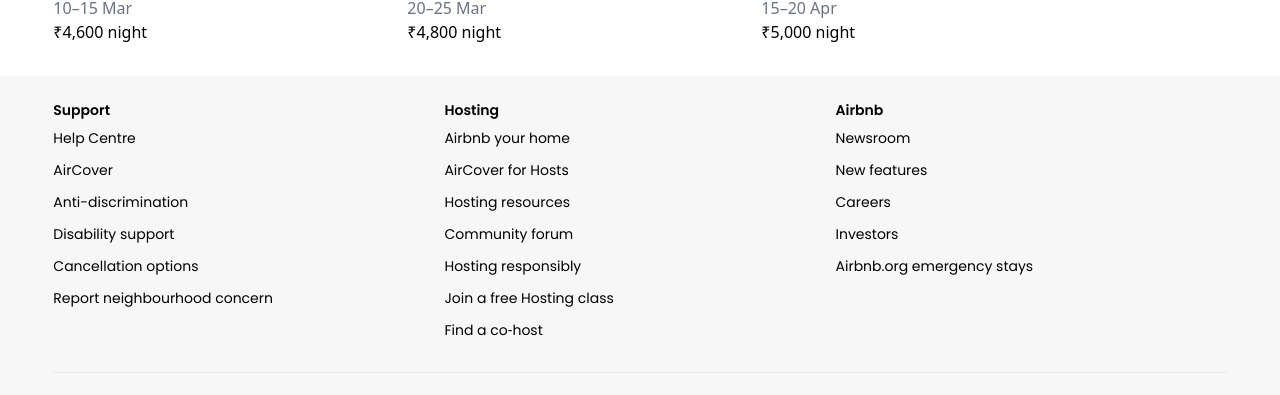
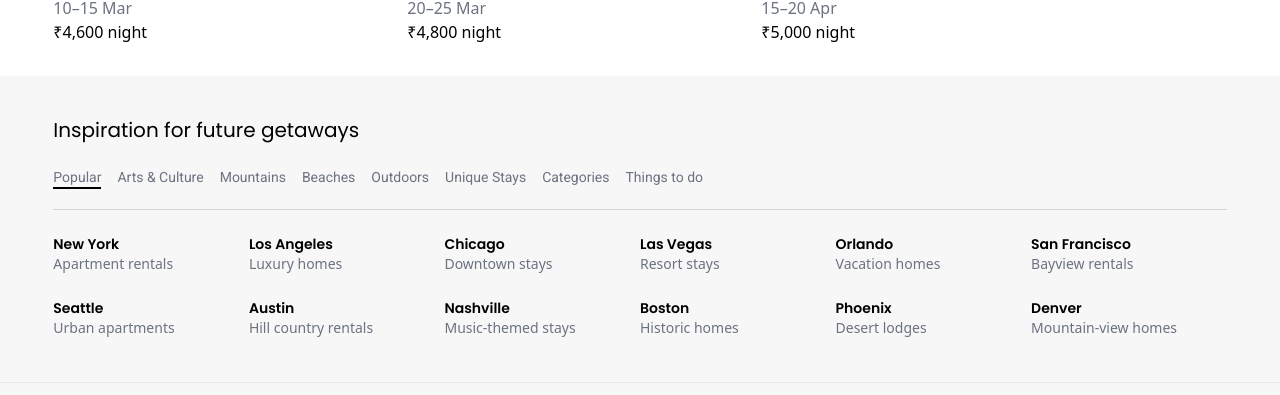
Before and after one commit to aayushdhamani/airbnb-clone, a React (Vite) app: page / in a window 1280 px wide. Shown: the part 2394-2789 px from the top of the page. Built offline with nearby package versions, Linux system fonts and the light colour scheme; grey boxes are pictures that could not be loaded.

Commit message:
make responsive and build Upper Footer

```diff
--- a/src/App.jsx
+++ b/src/App.jsx
@@ -2,6 +2,7 @@
 import './App.css'
 import Home from "./pages/Home"
 import Footer from "./components/comman/Footer"
+import UpperFooter from "./components/comman/UpperFooter"
 
 function App() {
 
@@ -9,6 +10,7 @@
     <>
       <Header/>
       <Home/>
+      <UpperFooter/>
       <Footer/>
     </>
   )
--- a/src/components/comman/Header.jsx
+++ b/src/components/comman/Header.jsx
@@ -4,6 +4,7 @@
 import globe from '../../assets/globe.svg'
 import { GiHamburgerMenu } from "react-icons/gi";
 import { IoIosSearch } from "react-icons/io";
+import { FaSearch } from "react-icons/fa";
 
 const Header = () => {
   // const [selected, setSelected]=useState(true);
@@ -27,15 +28,15 @@
 
 
       </div>
-      <div className='w-7/12 h-[65px] border border-gray-200 shadow-lg rounded-full mx-auto mt-3 grid grid-cols-3 '>
-      <div className='flex flex-col justify-center pl-9 rounded-full hover:bg-gray-100 cursor-pointer group'>
-        <p className='text-xs font-medium pl-2'>Where</p>
-        <input type="text" placeholder='Search destinations' className='text-gray-500 group-hover:bg-gray-100 cursor-pointer rounded-full focus:outline-none pl-2'/>
+      <div className='w-11/12 sm:w-7/12 h-[65px] border border-gray-200 shadow-lg rounded-full mx-auto mt-3 grid grid-cols-3 '>
+      <div className='flex flex-col justify-center pl-4 sm:pl-9 rounded-full hover:bg-gray-100 cursor-pointer group w-[280px]'>
+        <p className='text-sm sm:text-xs  font-medium pl-2'>Where</p>
+        <input type="text" placeholder='Search destinations' className='text-gray-500 group-hover:bg-gray-100 rounded-full focus:outline-none pl-2'/>
       </div>
 
 
 
-      <div className='grid grid-cols-2 '>
+      <div className='sm:grid grid-cols-2 hidden'>
         <div className='flex flex-col justify-center hover:bg-gray-100 hover:cursor-pointer rounded-full pl-5'>
           <p className='text-xs font-medium '>Check in</p>
           <p className='text-gray-500 text-sm font-poppins'>Add dates</p>
@@ -45,15 +46,24 @@
           <p className='text-gray-500 text-sm font-poppins'>Add dates</p>
         </div>
       </div>
-      <div className='flex justify-between hover:bg-gray-100 cursor-pointer rounded-full items-center' >
+      <div className='relative justify-between hover:bg-gray-100 cursor-pointer rounded-full items-center sm:flex hidden'>
   <div className='flex flex-col justify-center pl-5'>
     <p className='text-xs font-medium'>Who</p>
     <p className='text-gray-500 text-sm font-poppins'>Add guests</p>
   </div>
-        <div className='rounded-full bg-[#fc4264] w-[50px] h-[50px] relative mr-2'>
-          <IoIosSearch className='absolute top-3 left-3 text-white text-2xl '/>
+  <div className='absolute rounded-full bg-[#fc4264] w-[50px] h-[50px] right-2'>
+    <IoIosSearch className='absolute top-3 left-3 text-white text-2xl' />
   </div>
 </div>
+
+<div className='flex justify-end items-center sm:hidden relative '>
+  <div className='rounded-full bg-[#fc4264] w-[50px] h-[50px] absolute left-40'>
+    <IoIosSearch className='absolute top-3 left-3 text-white text-2xl' />
+  </div>
+</div>
+
+
+
     </div>
     <hr className='mt-5' />
     </>
--- a/src/components/comman/SearchBar.jsx
+++ b/src/components/comman/SearchBar.jsx
@@ -74,10 +74,10 @@
     <div className="w-9/12 relative">
       <Swiper
         spaceBetween={1}
-        slidesPerView={10}
+        slidesPerView={7}
         navigation
         modules={[Navigation]}
-        className=''
+        className='w-[350px] sm:w-full'
       >
 
             {navItems.map((item, index) => (
--- /dev/null
+++ b/src/components/comman/UpperFooter.jsx
@@ -0,0 +1,39 @@
+import React, { useState } from 'react'
+import {categoryData} from '../../constants/Footerdata'
+
+const UpperFooter = () => {
+    const [activeCategory,setActiveCategory]=useState("Popular")
+    const displayData=categoryData[activeCategory];
+  return (
+    <div className='bg-BgFooter'>
+      <div className='w-11/12 mx-auto py-5'>
+        <p className='my-5 font-poppins font-medium text-xl'>Inspiration for future getaways</p>
+        <div >
+            {
+                Object.keys(categoryData).map((category,index)=>(
+                    <button onClick={()=>setActiveCategory(category)} className='mr-4 pb-5' key={index}>
+                        <p className='text-gray-500 font-roboto text-sm font-medium'>{category}</p>
+                        <div className={activeCategory===category?'h-[2px] bg-black  ':''}></div>
+                    </button>
+                ))
+            }
+
+            <div className='h-[1px] w-full bg-gray-300'></div>
+            <div className='grid sm:grid-cols-6 grid-cols-2 gap-y-6 my-6'>
+                {
+                    displayData?.map((data, index)=>(
+                        <div className='flex flex-col justify-start flex-wrap ' key={index}>
+                            <p className='font-poppins text-sm font-semibold'>{data.location}</p>
+                           <p className='text-gray-500 text-sm'>{data.type}</p>
+                        </div>
+                    ))
+                }
+            </div>
+        </div>
+      </div>
+      <hr className='py-2'/>
+    </div>
+  )
+}
+
+export default UpperFooter
--- a/src/constants/Footerdata.jsx
+++ b/src/constants/Footerdata.jsx
@@ -13,3 +13,98 @@
 export const bottom=[
     'Privacy','Terms','Sitemap','company details'
 ]
+
+export const categoryData = {
+    Popular: [
+        { location: "New York", type: "Apartment rentals" },
+        { location: "Los Angeles", type: "Luxury homes" },
+        { location: "Chicago", type: "Downtown stays" },
+        { location: "Las Vegas", type: "Resort stays" },
+        { location: "Orlando", type: "Vacation homes" },
+        { location: "San Francisco", type: "Bayview rentals" },
+        { location: "Seattle", type: "Urban apartments" },
+        { location: "Austin", type: "Hill country rentals" },
+        { location: "Nashville", type: "Music-themed stays" },
+        { location: "Boston", type: "Historic homes" },
+        { location: "Phoenix", type: "Desert lodges" },
+        { location: "Denver", type: "Mountain-view homes" }
+    ],
+   "Arts & Culture": [
+        { location: "Paris", type: "Art gallery stays" },
+        { location: "Rome", type: "Cultural apartments" },
+        { location: "Florence", type: "Artisan villas" },
+        { location: "Barcelona", type: "Design studios" },
+        { location: "Vienna", type: "Classical homes" },
+        { location: "Berlin", type: "Contemporary lofts" },
+        { location: "London", type: "Theater district rentals" },
+        { location: "Amsterdam", type: "Canal-view apartments" },
+        { location: "Istanbul", type: "Historic stays" },
+        { location: "Kyoto", type: "Traditional ryokans" },
+        { location: "Mexico City", type: "Cultural homes" },
+        { location: "Athens", type: "Ancient villa stays" }
+    ],
+    Mountains: [
+        { location: "Mentone", type: "Cottage rentals" },
+        { location: "Sedona", type: "Cottage rentals" },
+        { location: "Helen", type: "Cabin rentals" },
+        { location: "Pine Mountain", type: "Holiday rentals" },
+        { location: "Stone Mountain", type: "Cabin rentals" },
+        { location: "Island Park", type: "Cabin rentals" },
+        { location: "Blue Mountains", type: "Cottage rentals" },
+        { location: "Asheville", type: "Apartment rentals" },
+        { location: "Blowing Rock", type: "Cottage rentals" },
+        { location: "Boone", type: "Holiday rentals" },
+        { location: "Hochatown", type: "Holiday rentals" },
+        { location: "Pigeon Forge", type: "Holiday rentals" },
+        { location: "Townsend", type: "Holiday rentals" },
+        { location: "Wears Valley", type: "Holiday rentals" },
+        { location: "Cabins", type: "Holiday rentals" }
+    ],
+    Beaches: [
+        { location: "Malibu", type: "Beachfront rentals" },
+        { location: "Santa Monica", type: "Ocean-view apartments" },
+        { location: "Miami", type: "Beachfront condos" },
+        { location: "Hawaii", type: "Vacation rentals" },
+        { location: "Key West", type: "Luxury stays" },
+        { location: "Myrtle Beach", type: "Holiday homes" },
+        { location: "Laguna Beach", type: "Beach cottages" },
+        { location: "Panama City", type: "Coastal homes" },
+        { location: "San Diego", type: "Seaside stays" },
+        { location: "Naples", type: "Waterfront homes" }
+    ],
+    Outdoors: [
+        { location: "Yellowstone", type: "Campgrounds" },
+        { location: "Grand Canyon", type: "Lodges" },
+        { location: "Yosemite", type: "Cabin rentals" },
+        { location: "Zion National Park", type: "RV parks" },
+        { location: "Great Smoky ", type: "Holiday rentals" },
+        { location: "Rocky Mountains", type: "Resort stays" },
+        { location: "Bryce Canyon", type: "Holiday homes" },
+        { location: "Acadia", type: "Wilderness lodges" }
+    ],
+    "Unique Stays": [
+        { location: "Treehouse", type: "Forest retreats" },
+        { location: "Igloo", type: "Arctic experiences" },
+        { location: "Houseboat", type: "Waterfront living" },
+        { location: "Castle", type: "Historical stays" },
+        { location: "Yurt", type: "Eco-friendly accommodations" },
+        { location: "Airstream", type: "Vintage campers" },
+        { location: "Cave", type: "Rustic lodges" }
+    ],
+    Categories: [
+        { location: "Family-friendly", type: "Holiday homes" },
+        { location: "Pet-friendly", type: "Cottages" },
+        { location: "Romantic", type: "Cabins" },
+        { location: "Adventure", type: "Lodges" },
+        { location: "Luxury", type: "Beachfront villas" }
+    ],
+   "Things to do": [
+        { location: "Wine Tours", type: "Guided experiences" },
+        { location: "Hiking", type: "Trail adventures" },
+        { location: "Surfing", type: "Ocean activities" },
+        { location: "Skiing", type: "Mountain resorts" },
+        { location: "Hot Air Balloons", type: "Sky adventures" },
+        { location: "Snorkeling", type: "Reef explorations" },
+        { location: "Kayaking", type: "River tours" }
+    ]
+};
--- a/src/pages/Home.jsx
+++ b/src/pages/Home.jsx
@@ -13,7 +13,7 @@
   return (
     <div className='w-11/12 mx-auto my-8'>
       <SearchBar/>
-        <div className='flex flex-wrap mt-8 gap-6'>
+        <div className='flex flex-wrap mt-8 gap-6 '>
           {
             pathname==='/TreeHouses'? HomeCard?.map((card)=>(
               <Cards key={card.id} data={card}/>
```
Lines whose indentation alone changed are shown as unchanged.
